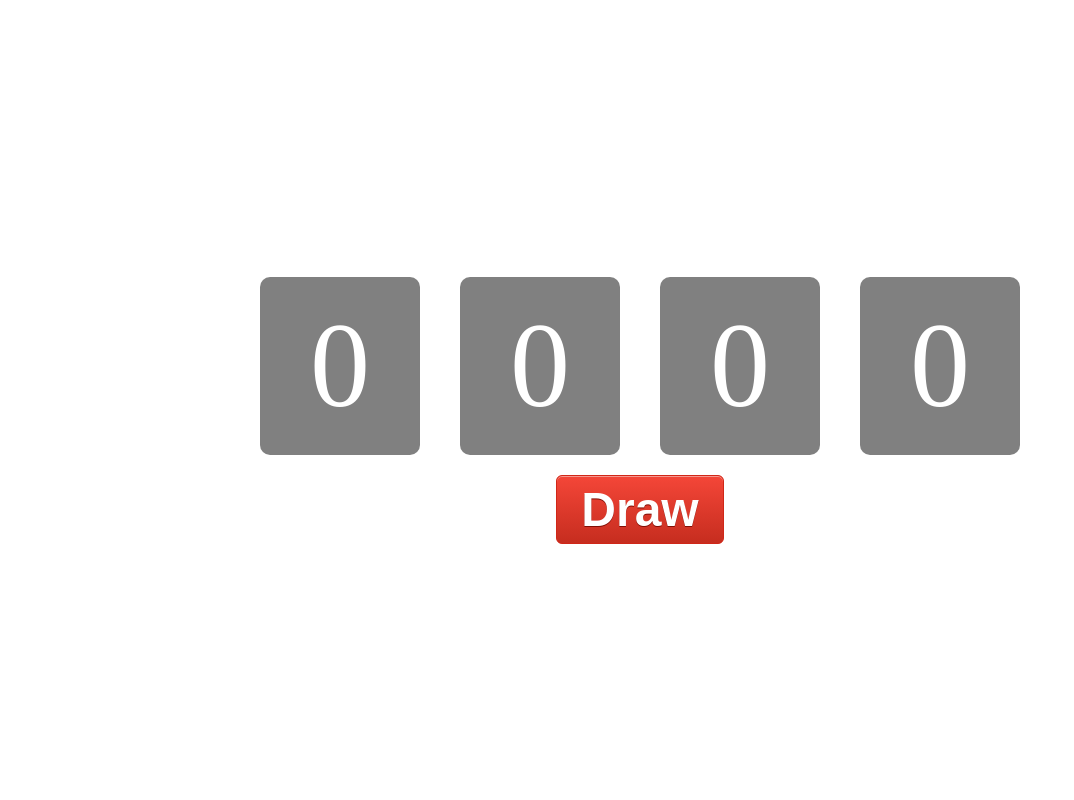
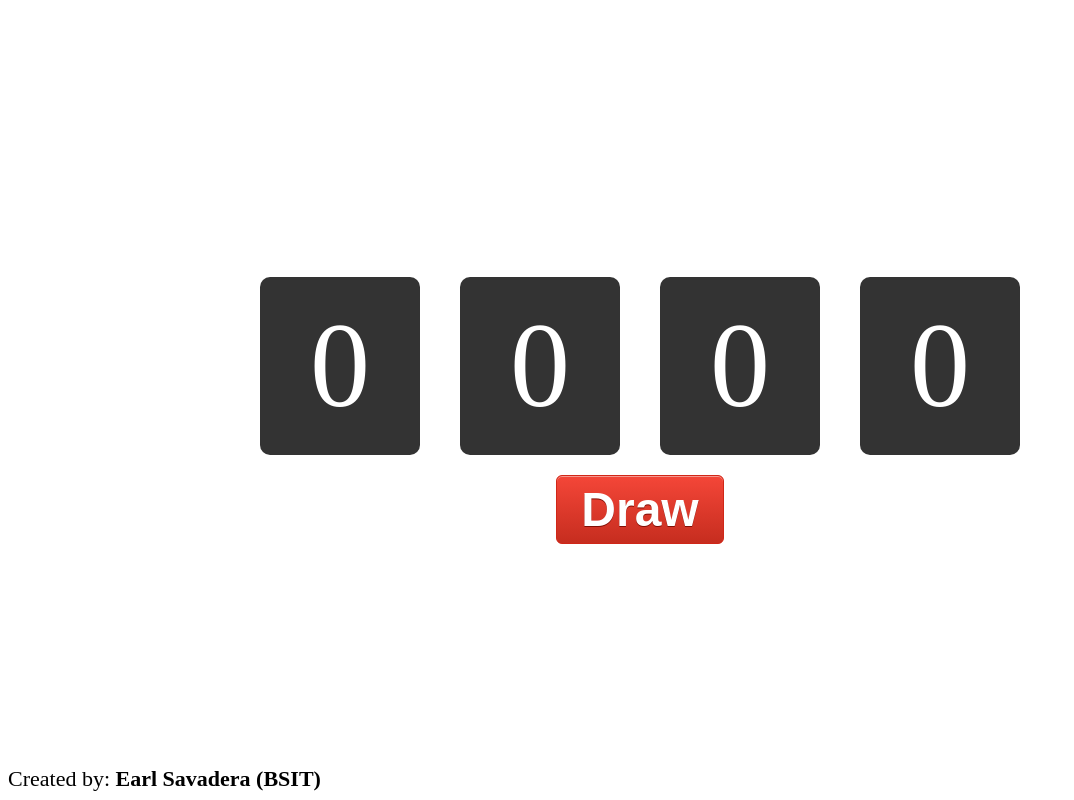
Before and after one commit to earlisreal/earlisreal.github.io, a PHP site: page / in a window 1280 px wide. Shown: the whole page, without its empty margins (0-1074 px from the left). Run offline with PHP 8.4, Linux system fonts and the light colour scheme.

Commit message:
Add Credits to Earl. Change Digit background color. Change Max participants

```diff
--- a/FunRun/config.js
+++ b/FunRun/config.js
@@ -1,4 +1,4 @@
-var participants = 5200;
+var participants = 5600;
 var minNumber = 1;
 var confettiSpeed = 3;
 var animationDuration = 1.9;
--- a/FunRun/css/main.css
+++ b/FunRun/css/main.css
@@ -26,7 +26,8 @@ body {
 	text-align: center;
     margin: 20px;
     padding: 20px;
-    background: gray;
+    background: #333333;
+	/* #1a1a1a */
     border-radius: 10px;
     font-size: 120px;
     width: 120px;
@@ -124,7 +125,7 @@ div {
 }
 
 #created-by {
-	font-size: 20px;
+	font-size: 22px;
 	position: absolute;
     bottom: 8px;
     left: 8px;
--- a/FunRun/index.html
+++ b/FunRun/index.html
@@ -22,7 +22,7 @@
 				<a id="draw-again" class="myButton">Draw Again</a>
 				</div>
 
-				<div id="created-by"></div>
+				<div id="created-by">Created by: <b>Earl Savadera (BSIT)</b></div>
 
 			</div>
 		</div>
```
